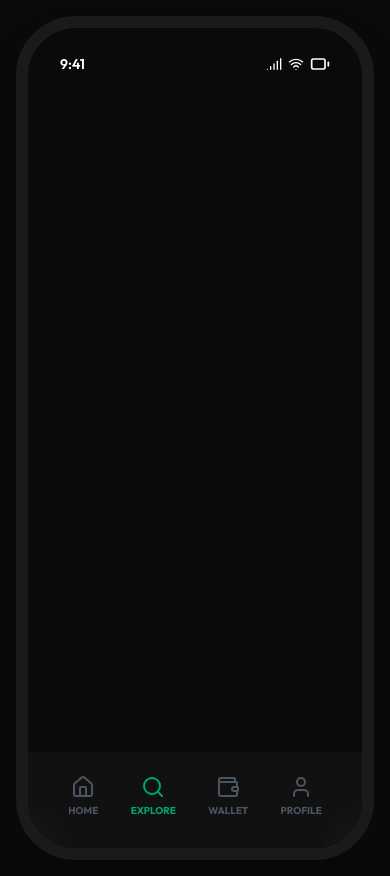
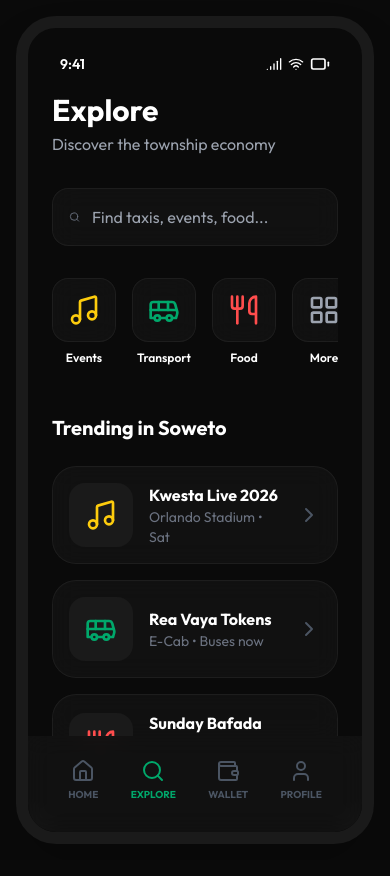
Before and after one commit to Raphasha27/KasiPass, a plain HTML site: page demo.html in a window 390 px wide. Both pictures are taken after a click on the button "EXPLORE". Drawn offline with nearby package versions, Linux system fonts and the light colour scheme.

Commit message:
fix(mobile): responsive phone frame, working Explore screen, safe-area nav, overflow guards

```diff
--- a/demo.html
+++ b/demo.html
@@ -2,12 +2,13 @@
 <html lang="en">
 <head>
     <meta charset="UTF-8">
-    <meta name="viewport" content="width=device-width, initial-scale=1.0">
+    <meta name="viewport" content="width=device-width, initial-scale=1.0, viewport-fit=cover">
     <title>KasiPass Live Demo Dashboard</title>
     <script src="https://cdn.tailwindcss.com"></script>
     <script src="https://unpkg.com/lucide@latest"></script>
     <link href="https://fonts.googleapis.com/css2?family=Outfit:wght@300;400;600;700&display=swap" rel="stylesheet">
     <style>
+        html, body { overflow-x: hidden; }
         body { font-family: 'Outfit', sans-serif; background: #0A0A0A; color: #fff; overflow-x: hidden; }
         .glass { background: rgba(255, 255, 255, 0.03); backdrop-filter: blur(12px); border: 1px solid rgba(255, 255, 255, 0.05); }
         .primary-gradient { background: linear-gradient(135deg, #00A86B 0%, #007A4D 100%); }
@@ -16,14 +17,35 @@
         .screen.active { display: block; animation: fadeIn 0.4s ease-out; }
         @keyframes fadeIn { from { opacity: 0; transform: translateY(10px); } to { opacity: 1; transform: translateY(0); } }
         .nav-item.active { color: #00A86B; }
+        .no-scrollbar::-webkit-scrollbar { display: none; }
+        .no-scrollbar { -ms-overflow-style: none; scrollbar-width: none; }
+        .phone-frame {
+            width: 390px;
+            height: 844px;
+            max-width: 100%;
+            max-height: 100dvh;
+            border-radius: 60px;
+        }
+        @media (max-width: 430px) {
+            .phone-frame {
+                height: min(844px, calc(100dvh - 1rem));
+                border-radius: 40px;
+                border-width: 8px;
+            }
+        }
+        .phone-scroll {
+            height: calc(100% - 160px);
+            overflow-y: auto;
+            overscroll-behavior: contain;
+        }
     </style>
 </head>
 <body class="min-h-screen flex items-center justify-center p-4">
 
     <!-- Mobile Frame -->
-    <div class="relative w-[390px] h-[844px] bg-[#0A0A0A] rounded-[60px] border-[12px] border-[#1A1A1A] shadow-2xl overflow-hidden">
+    <div class="relative phone-frame bg-[#0A0A0A] border-[12px] border-[#1A1A1A] shadow-2xl overflow-hidden">
         <!-- Status Bar -->
-        <div class="w-full h-12 flex justify-between items-center px-8 pt-6 z-50">
+        <div class="w-full h-12 flex justify-between items-center px-8 pt-6">
             <span class="text-sm font-semibold">9:41</span>
             <div class="flex gap-1.5 items-center">
                 <i data-lucide="signal" class="w-4 h-4"></i>
@@ -33,7 +55,7 @@
         </div>
 
         <!-- MAIN SCROLL AREA -->
-        <div class="h-[calc(100%-160px)] overflow-y-auto mt-4 px-6 pb-20 no-scrollbar">
+        <div class="phone-scroll mt-4 px-6 pb-24 no-scrollbar">
 
             <!-- HOME SCREEN -->
             <div id="home" class="screen active">
@@ -105,6 +127,71 @@
                         <div class="flex-1">
                             <h4 class="font-bold">Fresh Kasi Cuts</h4>
                             <p class="text-sm text-gray-500">Open now • Diepkloof</p>
+                        </div>
+                        <i data-lucide="chevron-right" class="text-gray-600"></i>
+                    </div>
+                </div>
+            </div>
+
+            <!-- EXPLORE SCREEN -->
+            <div id="explore" class="screen">
+                <header class="mb-8">
+                    <h1 class="text-3xl font-bold">Explore</h1>
+                    <p class="text-gray-400 mt-1">Discover the township economy</p>
+                </header>
+
+                <!-- Search -->
+                <div class="glass p-4 rounded-2xl flex items-center gap-3 mb-8">
+                    <i data-lucide="search" class="text-gray-500 w-5 h-5"></i>
+                    <input type="text" placeholder="Find taxis, events, food..." class="bg-transparent border-none focus:outline-none flex-1 text-gray-300">
+                </div>
+
+                <!-- Categories -->
+                <div class="flex gap-4 mb-10 overflow-x-auto pb-2">
+                    <div class="flex flex-col items-center gap-2 flex-shrink-0">
+                        <div class="w-16 h-16 glass rounded-2xl flex items-center justify-center text-[#FDCC0D]"><i data-lucide="music" class="w-8 h-8"></i></div>
+                        <span class="text-xs font-semibold">Events</span>
+                    </div>
+                    <div class="flex flex-col items-center gap-2 flex-shrink-0">
+                        <div class="w-16 h-16 glass rounded-2xl flex items-center justify-center text-[#00A86B]"><i data-lucide="bus" class="w-8 h-8"></i></div>
+                        <span class="text-xs font-semibold">Transport</span>
+                    </div>
+                    <div class="flex flex-col items-center gap-2 flex-shrink-0">
+                        <div class="w-16 h-16 glass rounded-2xl flex items-center justify-center text-[#FF4D4D]"><i data-lucide="utensils" class="w-8 h-8"></i></div>
+                        <span class="text-xs font-semibold">Food</span>
+                    </div>
+                    <div class="flex flex-col items-center gap-2 flex-shrink-0">
+                        <div class="w-16 h-16 glass rounded-2xl flex items-center justify-center text-[#9CA3AF]"><i data-lucide="layout-grid" class="w-8 h-8"></i></div>
+                        <span class="text-xs font-semibold">More</span>
+                    </div>
+                </div>
+
+                <div class="flex justify-between items-center mb-6">
+                    <h3 class="text-xl font-bold">Trending in Soweto</h3>
+                </div>
+
+                <div class="space-y-4 pb-2">
+                    <div class="glass p-4 rounded-3xl flex items-center gap-4">
+                        <div class="w-16 h-16 bg-[#1A1A1A] rounded-2xl flex items-center justify-center"><i data-lucide="music" class="text-[#FDCC0D] w-8 h-8"></i></div>
+                        <div class="flex-1">
+                            <h4 class="font-bold">Kwesta Live 2026</h4>
+                            <p class="text-sm text-gray-500">Orlando Stadium • Sat</p>
+                        </div>
+                        <i data-lucide="chevron-right" class="text-gray-600"></i>
+                    </div>
+                    <div class="glass p-4 rounded-3xl flex items-center gap-4">
+                        <div class="w-16 h-16 bg-[#1A1A1A] rounded-2xl flex items-center justify-center"><i data-lucide="bus" class="text-[#00A86B] w-8 h-8"></i></div>
+                        <div class="flex-1">
+                            <h4 class="font-bold">Rea Vaya Tokens</h4>
+                            <p class="text-sm text-gray-500">E-Cab • Buses now</p>
+                        </div>
+                        <i data-lucide="chevron-right" class="text-gray-600"></i>
+                    </div>
+                    <div class="glass p-4 rounded-3xl flex items-center gap-4">
+                        <div class="w-16 h-16 bg-[#1A1A1A] rounded-2xl flex items-center justify-center"><i data-lucide="utensils" class="text-[#FF4D4D] w-8 h-8"></i></div>
+                        <div class="flex-1">
+                            <h4 class="font-bold">Sunday Bafada Brunch</h4>
+                            <p class="text-sm text-gray-500">Pimville • R120.00</p>
                         </div>
                         <i data-lucide="chevron-right" class="text-gray-600"></i>
                     </div>
@@ -210,7 +297,8 @@
         </div>
 
         <!-- NAVIGATION -->
-        <div class="absolute bottom-0 w-full h-24 glass border-0 flex justify-around items-center px-6 pb-2">
+        <div class="absolute bottom-0 left-0 right-0 h-24 glass border-0 flex justify-around items-center px-6 pb-2 z-20"
+             style="padding-bottom: max(0.5rem, env(safe-area-inset-bottom, 0px));">
             <button onclick="showScreen('home')" class="nav-item active flex flex-col items-center gap-1">
                 <i data-lucide="home" class="w-6 h-6"></i>
                 <span class="text-[10px] font-bold">HOME</span>
```
Also changed, not shown: index.html (+21 -2 lines).
